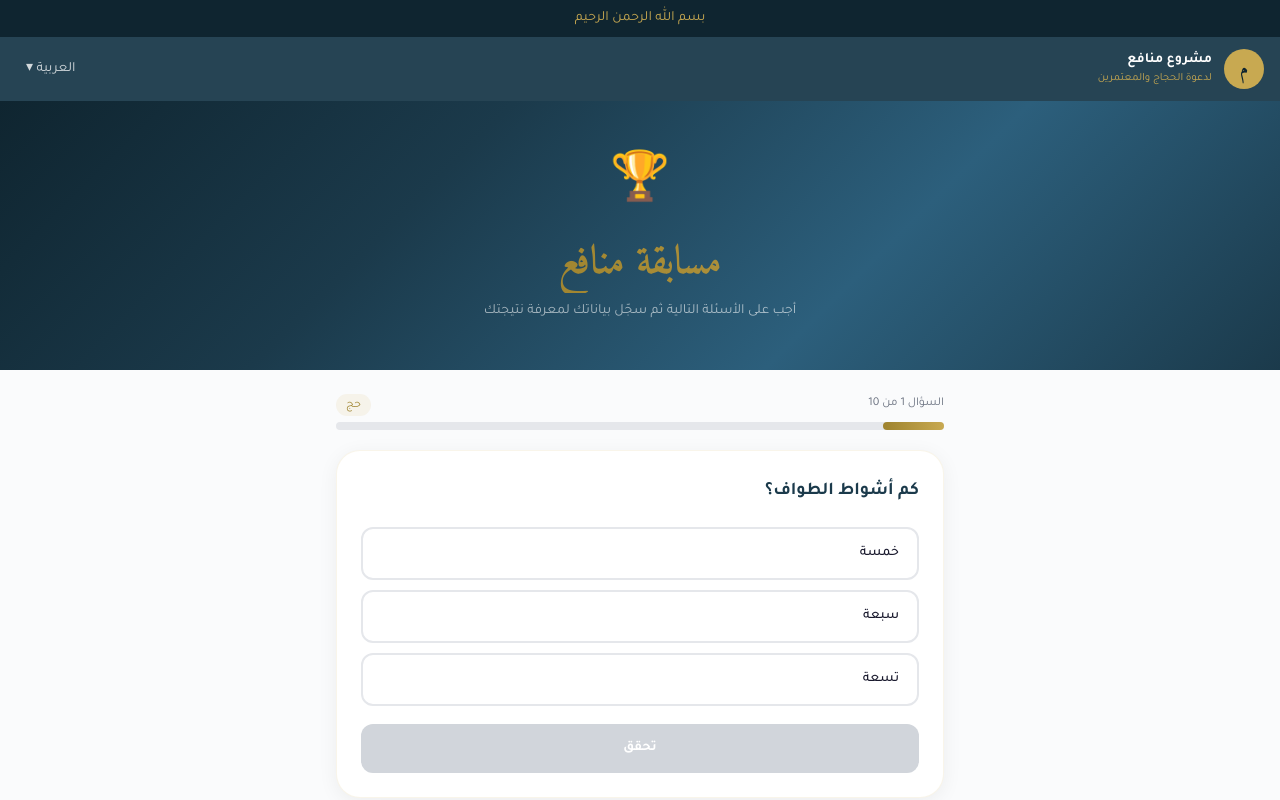
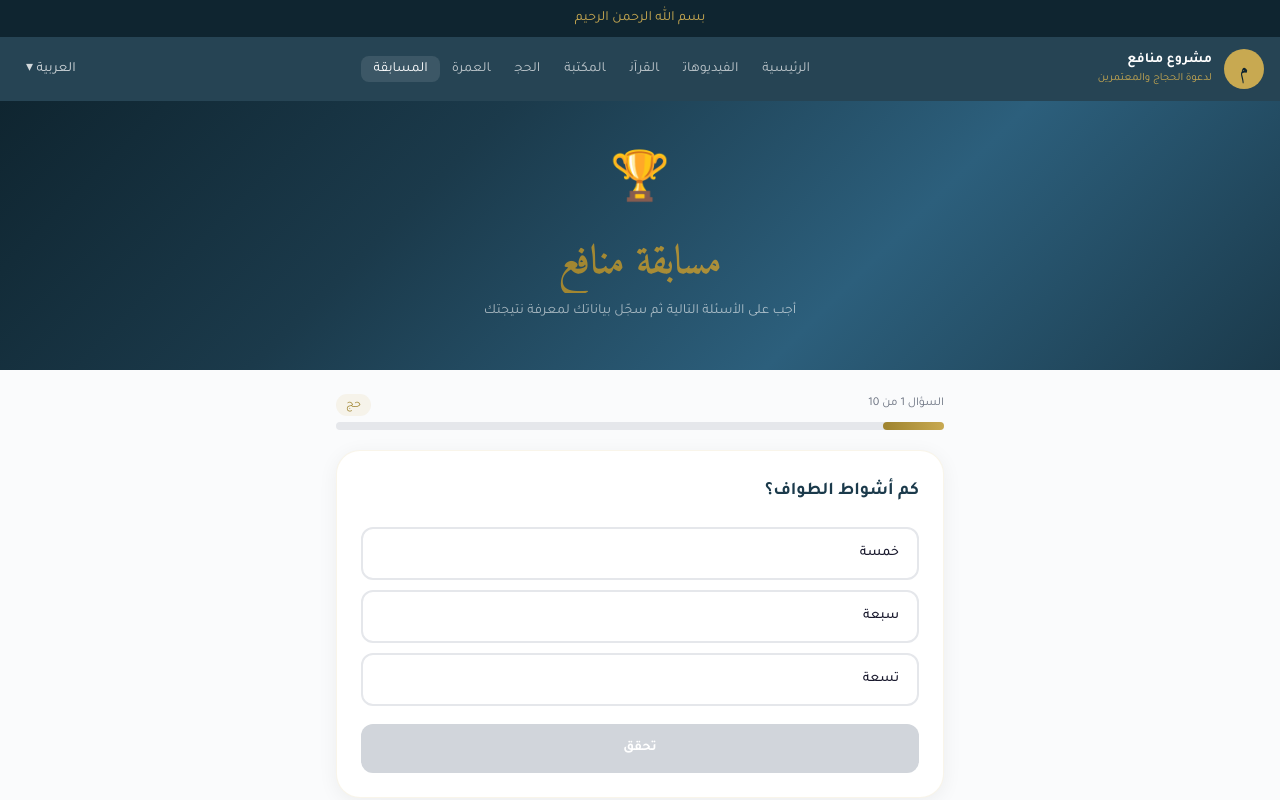
Before and after one commit to Athrsaudi/Manafea, a React (Vite) app: page /contest in a window 1280 px wide. Shown: the top 800 px of the page. Built offline with nearby package versions, Linux system fonts and the light colour scheme.

Commit message:
Fix navigation: src/pages/ContestPage.jsx

```diff
--- a/src/pages/ContestPage.jsx
+++ b/src/pages/ContestPage.jsx
@@ -187,7 +187,15 @@ export default function ManafaaContestPage() {
   const pct = quiz.length > 0 ? Math.round((score / quiz.length) * 100) : 0;
   const grade = pct >= 90 ? { e: "🏆", t: u.ex, c: "#22c55e" } : pct >= 70 ? { e: "⭐", t: u.gd, c: "#C8A951" } : pct >= 50 ? { e: "📚", t: u.av, c: "#f59e0b" } : { e: "💪", t: u.wk, c: "#ef4444" };
 
-  const navKeys = ["n_home","n_vid","n_quran","n_lib","n_hajj","n_umrah","n_contest"];
+  const navKeys = [
+    {k:"n_home", href:"/"},
+    {k:"n_vid", href:"/videos"},
+    {k:"n_quran", href:"/quran"},
+    {k:"n_lib", href:"/library"},
+    {k:"n_hajj", href:"/hajj"},
+    {k:"n_umrah", href:"/umrah"},
+    {k:"n_contest", href:"/contest"},
+  ];
 
   return (
     <div dir={dir} style={{ fontFamily: "'Tajawal','Segoe UI',sans-serif", minHeight: "100vh", background: "#FAFBFC" }}>
@@ -202,6 +210,9 @@ export default function ManafaaContestPage() {
           <div style={{ display: "flex", alignItems: "center", gap: "12px" }}>
             <div style={{ width: "40px", height: "40px", borderRadius: "50%", background: "#C8A951", color: "#0F2530", display: "flex", alignItems: "center", justifyContent: "center", fontWeight: "bold", fontFamily: "Amiri,serif", fontSize: "18px" }}>م</div>
             <div><div style={{ color: "white", fontWeight: "bold", fontSize: "14px" }}>{u.sn}</div><div style={{ color: "#C8A951", fontSize: "11px" }}>{u.sd}</div></div>
+          </div>
+          <div className="hidden lg:flex items-center gap-1">
+            {navKeys.map((n,i)=><Link key={i} to={n.href} style={{color:n.k==="n_contest"?"white":"rgba(255,255,255,.7)",padding:"6px 12px",borderRadius:"8px",fontSize:"14px",background:n.k==="n_contest"?"rgba(255,255,255,.1)":"none",textDecoration:"none"}}>{u.nav[i]}</Link>)}
           </div>
           <div style={{ position: "relative" }}>
             <button onClick={() => setShowLM(!showLM)} style={{ background: "none", border: "none", color: "rgba(255,255,255,.8)", cursor: "pointer", fontSize: "14px", padding: "6px 10px", borderRadius: "8px" }}>{lo.n} ▾</button>
```
